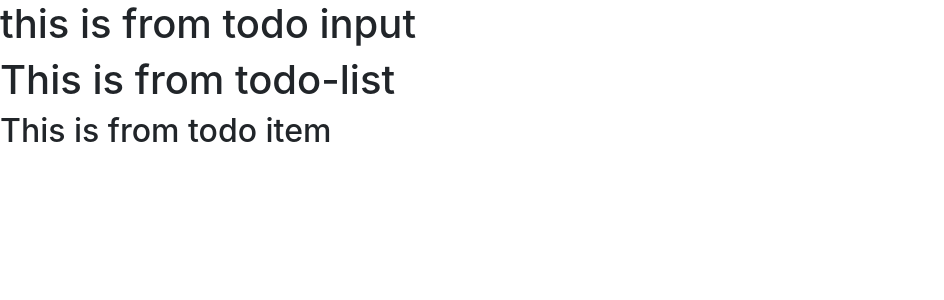
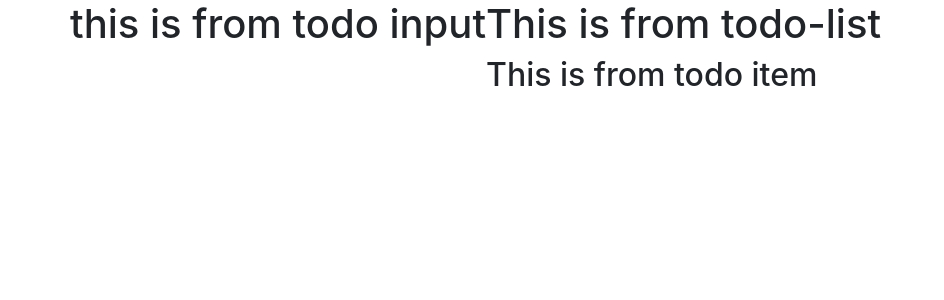
Before and after one commit to Mahin24/react-todo-list, a React (Create React App) app: page / in a window 1280 px wide. Shown: the top 300 px of the page, without its empty margins (0-944 px from the left). Built offline with nearby package versions, Linux system fonts and the light colour scheme.

Commit message:
imported uuid changed

```diff
--- a/src/App.js
+++ b/src/App.js
@@ -1,16 +1,29 @@
-import React from 'react';
+import React, { Component } from 'react';
 import TodoInput from './components/TodoInput';
 import TodoList from './components/TodoList';
-import uuid from 'uuid';
-import 'bootstrap/dist/css/bootstrap.min.css'
+import {v4 as uuid} from 'uuid'
+import 'bootstrap/dist/css/bootstrap.min.css';
 //My First project and also i setup github
-function App() {
-  return (
-    <div className="App">
-       <TodoInput />
-       <TodoList />
-    </div>
-  );
+class App extends Component {
+  state ={
+    items : [{id:1,title:'wake up'},{id:2,title:'Hello Baby'}],
+    id : uuid(),
+    item:''
+  };
+
+  render() {
+
+    return(
+      <div>
+        <div className="container">
+          <div className="row">
+            <TodoInput />
+            <TodoList />
+          </div>
+        </div>
+      </div>
+    );
+  }
 }
 
 export default App;
```
